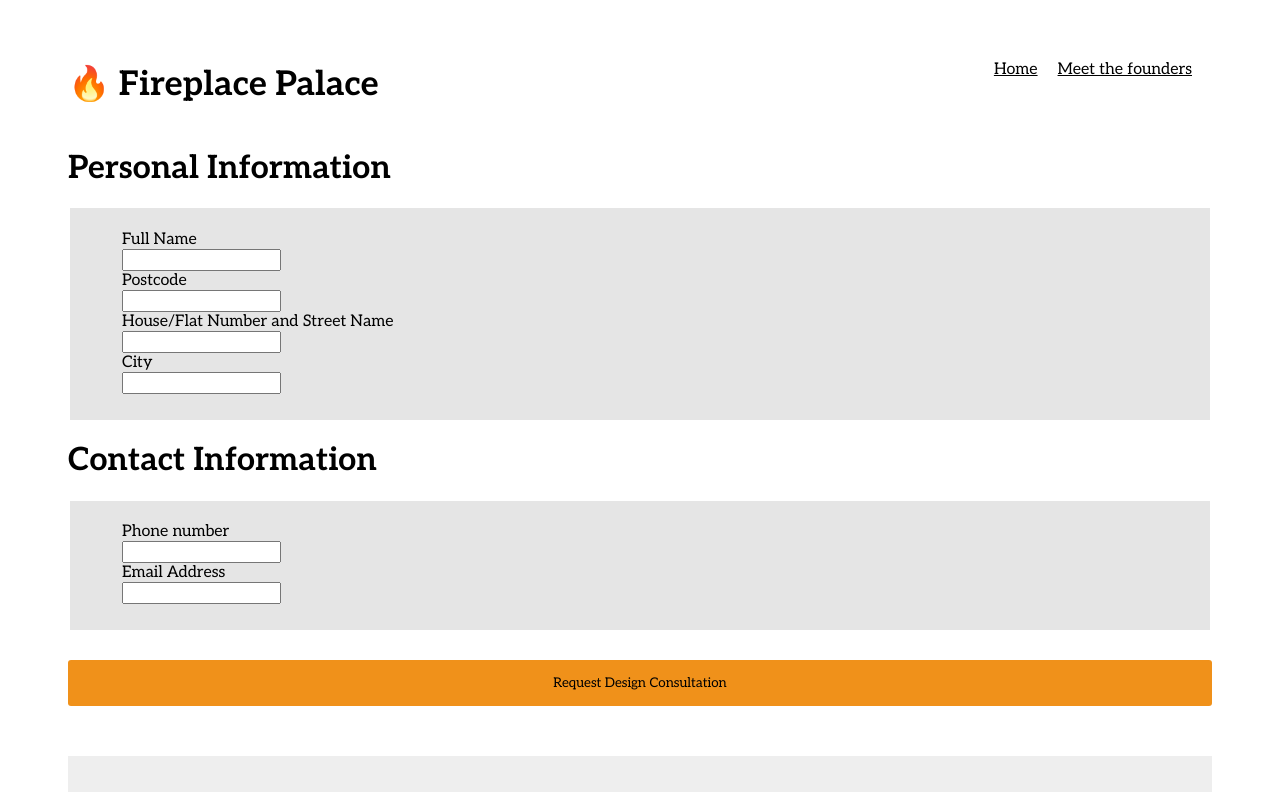
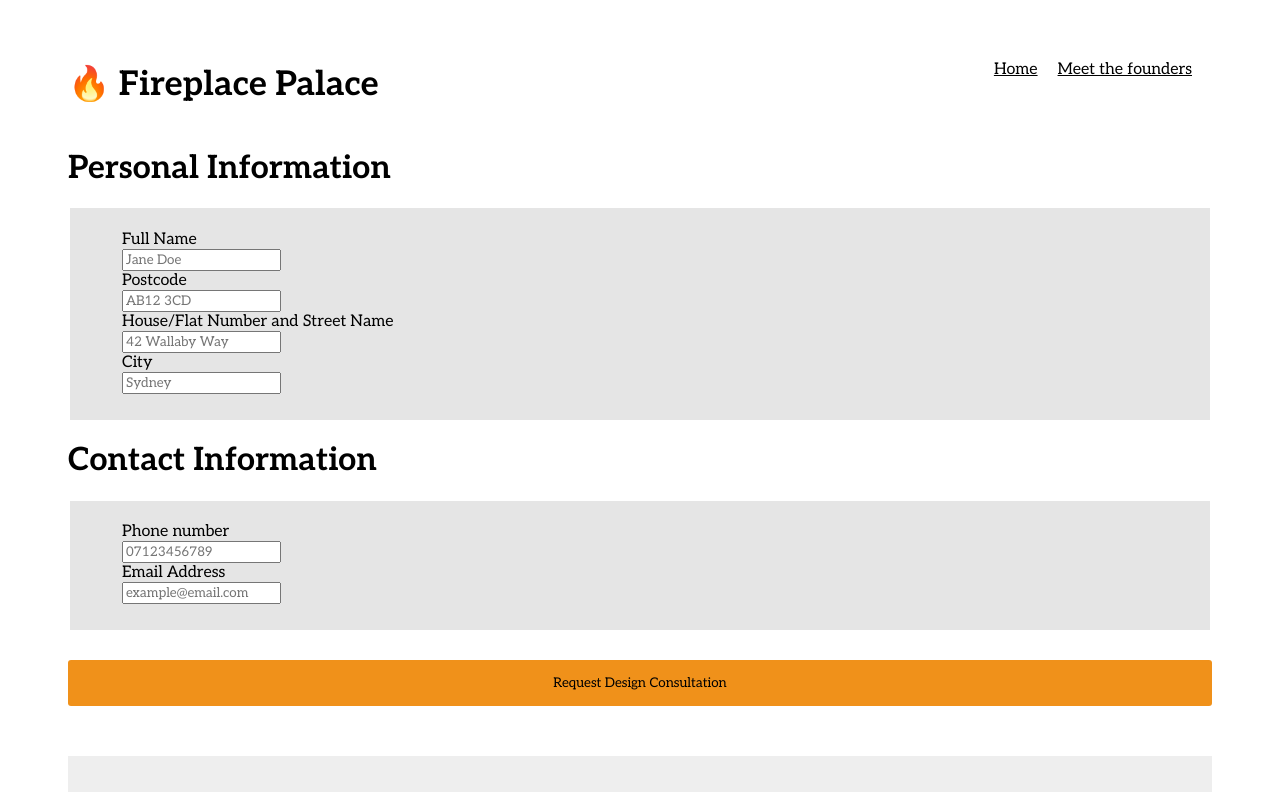
Before and after one commit to SchoolOfCode/bc16-w7d3-workshop-nextjs-boilerplate-room-5-week-7, a Next.js app: page /booking in a window 1280 px wide. Shown: the top 792 px of the page. Built offline with nearby package versions, Linux system fonts and the light colour scheme.

Commit message:
placeholders in input fields

```diff
--- a/src/ContactForm/ContactForm.jsx
+++ b/src/ContactForm/ContactForm.jsx
@@ -111,25 +111,25 @@ function ContactForm() {
           <ul>
             <li>
               <label htmlFor="fullName">Full Name</label> <br />
-              <input type="text" id="fullName" name="fullName" value={state.fullName} onChange={handleChange}></input>
+              <input type="text" id="fullName" name="fullName" value={state.fullName} onChange={handleChange} placeholder="Jane Doe"></input>
             </li>
 
             <li>
               <label htmlFor="postcode">Postcode</label>
               <br />
-              <input type="text" id="postcode" name="postcode" value={state.postcode} onChange={handleChange}></input>
+              <input type="text" id="postcode" name="postcode" value={state.postcode} onChange={handleChange} placeholder="AB12 3CD"></input>
             </li>
 
             <li>
               <label htmlFor="address">House/Flat Number and Street Name</label>
               <br />
-              <input type="text" id="address" name="address" value={state.address} onChange={handleChange}></input>
+              <input type="text" id="address" name="address" value={state.address} onChange={handleChange} placeholder="42 Wallaby Way"></input>
             </li>
 
             <li>
               <label htmlFor="city">City</label>
               <br />
-              <input type="text" id="city" name="city" value={state.city} onChange={handleChange}></input>
+              <input type="text" id="city" name="city" value={state.city} onChange={handleChange} placeholder="Sydney"></input>
             </li>
           </ul>
         </fieldset>
@@ -145,13 +145,14 @@ function ContactForm() {
                 name="phoneNumber"
                 value={state.phoneNumber}
                 onChange={handleChange}
+                placeholder="07123456789"
               ></input>
             </li>
 
             <li>
               <label htmlFor="email">Email Address</label>
               <br />
-              <input type="email" id="email" name="email" value={state.email} onChange={handleChange}></input>
+              <input type="email" id="email" name="email" value={state.email} onChange={handleChange} placeholder="example@email.com"></input>
             </li>
           </ul>
         </fieldset>
--- a/src/Header/Header.jsx
+++ b/src/Header/Header.jsx
@@ -69,5 +69,3 @@ function Header() {
 }
 
 export default Header;
-
-// test
```
